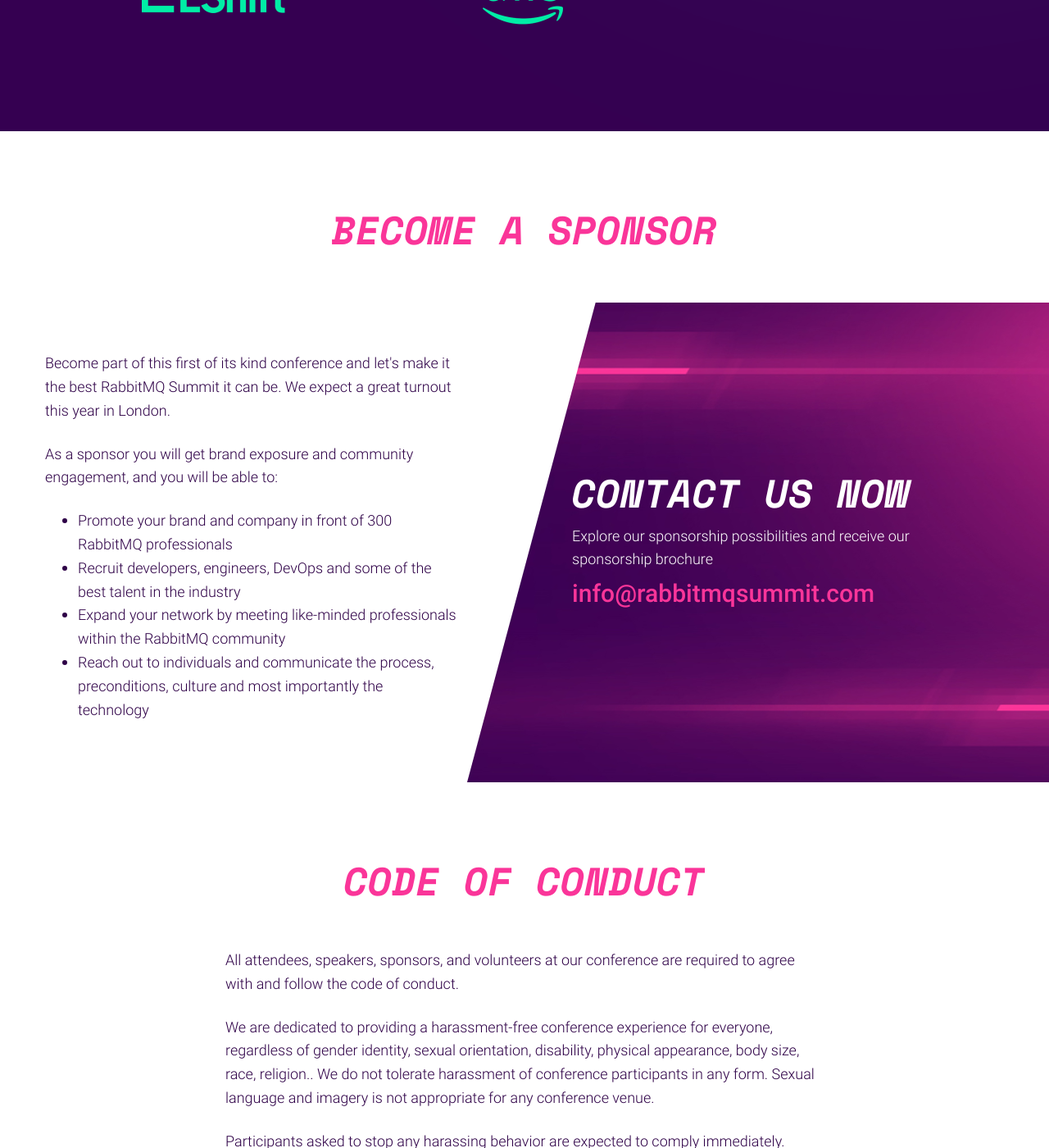
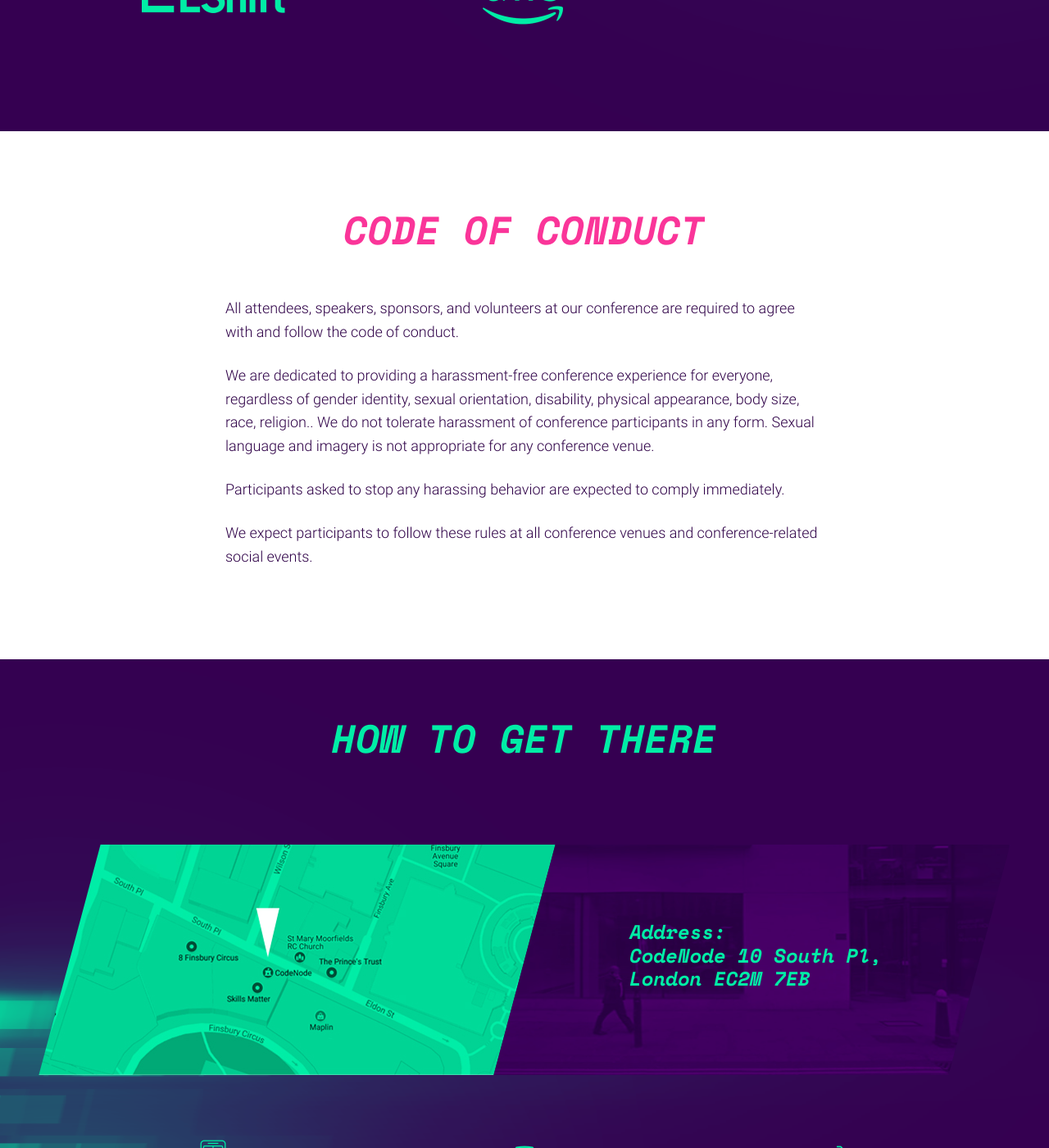
Before and after one commit to isabella232/rabbitmq-summit-1, a Jekyll site: the page built from index.html, in a window 1280 px wide and 1400 px high, scrolled down 9538 px. Shown: the whole window at 82% size. Built offline with Jekyll 4.4.1, drawn with Linux system fonts in a browser that asks for light colours; nearby versions of some CDN libraries; some web fonts are replaced; comment, search, counter and statistics services are not loaded.

Commit message:
Removing become sponsor section

```diff
--- a/index.html
+++ b/index.html
@@ -440,51 +440,7 @@ image: /img/og-frontpage.jpg
     </div>
   </div>
 </section>
-<section class="skew-img-section bg-light pb-6 pt-6 pt-xl-7">
-  <div class="container-fluid">
-    <div class="row justify-content-center mb-5">
-      <div class="col-12 ">
-        <h3 class="text-uppercase text-primary text-center editable">
-          Become a Sponsor
-        </h3>
-      </div>
-    </div>
-    <div class="skew-img-row right row align-items-center">
-      <div class="col-12 col-lg-5 col-xl-5 mr-auto ml-auto mb-5 mb-lg-0">
-        <div class="text text-sm text-success sponsor-info">
-          <p class="editable">
-            Become part of this first of its kind conference and let's make it the best RabbitMQ Summit it can be. We expect a great turnout this year in London.
-          </p>
-          <p class="editable">
-            As a sponsor you will get brand exposure and community engagement, and you will be able to:
-          </p>
-          <ul>
-            <li class="editable">Promote your brand and company in front of 300 RabbitMQ professionals</li>
-            <li class="editable">Recruit developers, engineers, DevOps and some of the best talent in the industry</li>
-            <li class="editable">Expand your network by meeting like-minded professionals within the RabbitMQ community</li>
-            <li class="editable">Reach out to individuals and communicate the process, preconditions, culture and most importantly the technology</li>
-          </ul>
-        </div>
-      </div>
-      <div class="col-12 col-lg-7 col-xl-7 img-event-wrap">
-        <div class="skew-box py-10 py-lg-12" style="background-image: url(/img/lines-bg.jpg);">
-          <div class="row justify-content-center">
-            <div class="col-10 col-lg-8 text interested text-light text-center text-lg-left">
-              <h3 class="text-uppercase mb-lg-1 editable">
-                <span class="d-lg-none">Sponsor request?</span> Contact us <span class="d-none d-lg-inline">now</span>
-              </h3>
-              <p class="mb-lg-1 text-sm editable">
-                Explore our sponsorship possibilities and receive our sponsorship brochure
-              </p>
-              <a href="mailto:info@rabbitmqsummit.com" class="email-address text-primary">info@rabbitmqsummit.com</a>
-            </div>
-          </div>
-        </div>
-      </div>
-    </div>
-  </div>
-</section>
-<section class="bg-light pt-4 pb-4 pb-xl-6 ">
+<section class="bg-light pt-6 pt-xl-7 pb-4 pb-xl-6 ">
   <div class="container">
     <div class="row justify-content-center mb-3">
       <div class="col-12 col-md-10 col-lg-8">
```
